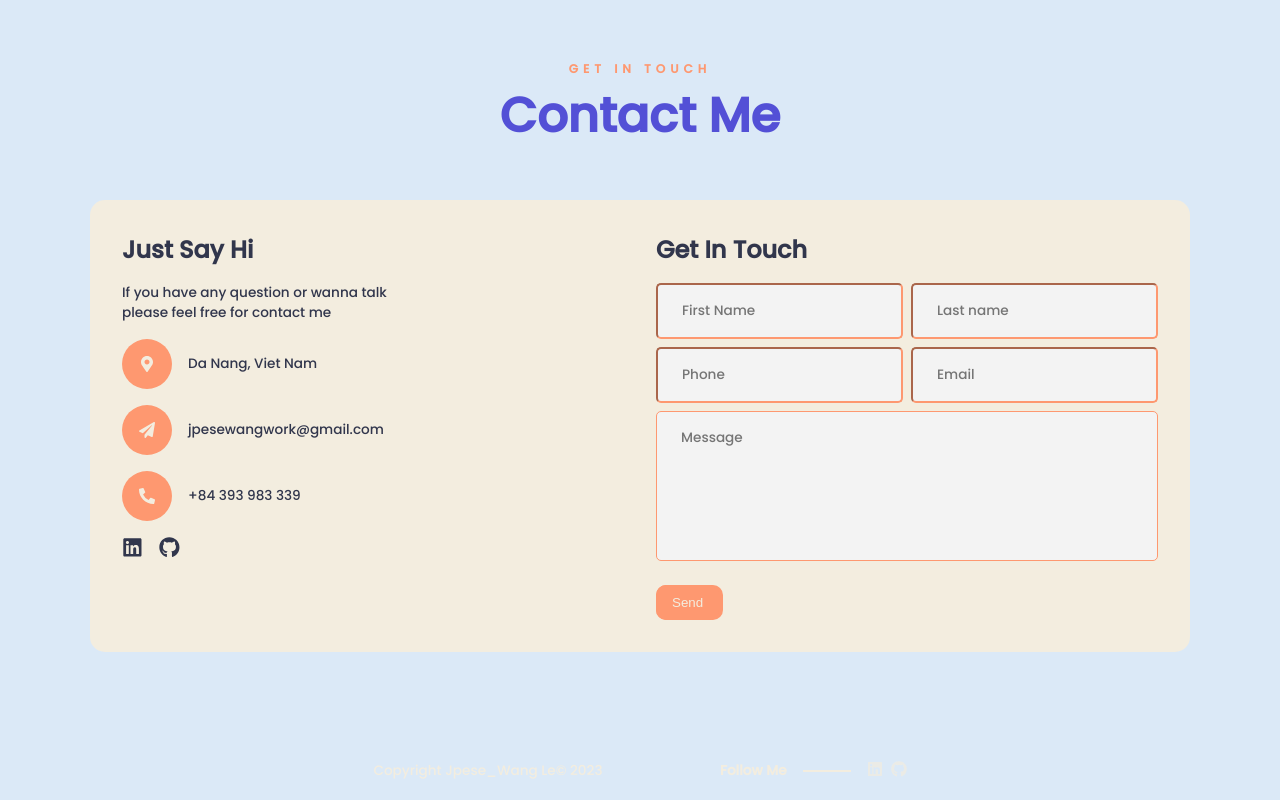
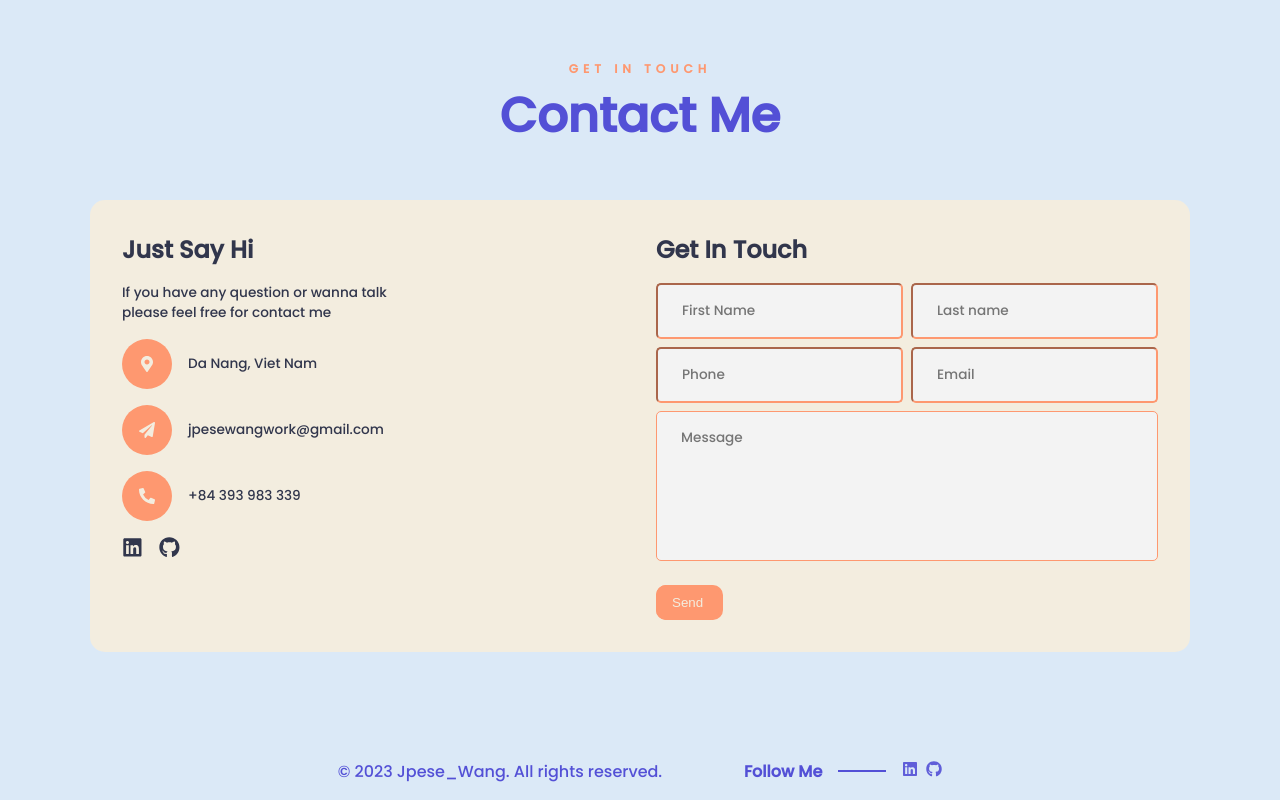
Before and after one commit to jpeseWang/cv, a React (Create React App) app: page / in a window 1280 px wide. Shown: the part 3558-4358 px from the top of the page. Built offline with nearby package versions, Linux system fonts and the light colour scheme.

Commit message:
update footer

```diff
--- a/src/components/container/Footer/Footer.js
+++ b/src/components/container/Footer/Footer.js
@@ -15,7 +15,7 @@ const Footer = () => {
     >
       <div className="copyright">
         <p>
-          Copyright Jpese_Wang Le&copy; 2023
+          &copy; 2023 Jpese_Wang. All rights reserved.
         </p>
       </div>
       <div className="followMe">
--- a/src/components/container/Footer/Footer.scss
+++ b/src/components/container/Footer/Footer.scss
@@ -7,16 +7,16 @@
     max-width: 800px;
     margin-left: auto;
     margin-right: auto;
-    color: #F3EDDF;
+    color: #5350D6;
     column-gap: 2rem;
 
     .copyright {
 
         p{
-            font-size: 0.85rem;
+            font-size: 1 rem;
 
             span {
-                color: #FE9870;
+                color: #5350D6;
                 font-weight: 800;
             }
         }
@@ -27,12 +27,12 @@
         gap: 1rem;
 
         h4 {
-            font-size: 0.85rem;
+            font-size: 1rem;
         }
         .stick {
             height: 2px;
             width: 3rem;
-            background: #F3EDDF;
+            background: #5350D6;
         }
 
         .social_icons {
@@ -40,9 +40,9 @@
             gap: 0.5rem;
 
             svg {
-                opacity: 0.7;
+                opacity: 0.9;
                 cursor: pointer;
-                color: #F3EDDF;
+                color: #5350D6;
                 &:hover {
                     opacity: 1;
                     color: #78D7DD;
```
